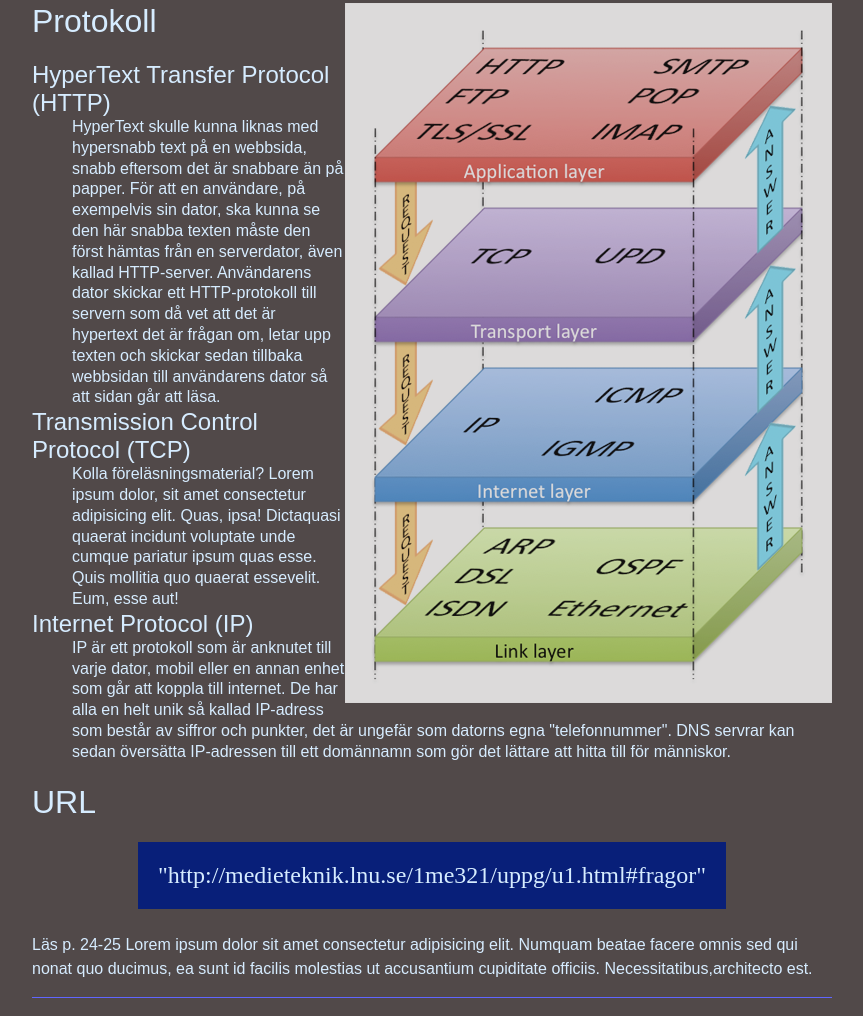
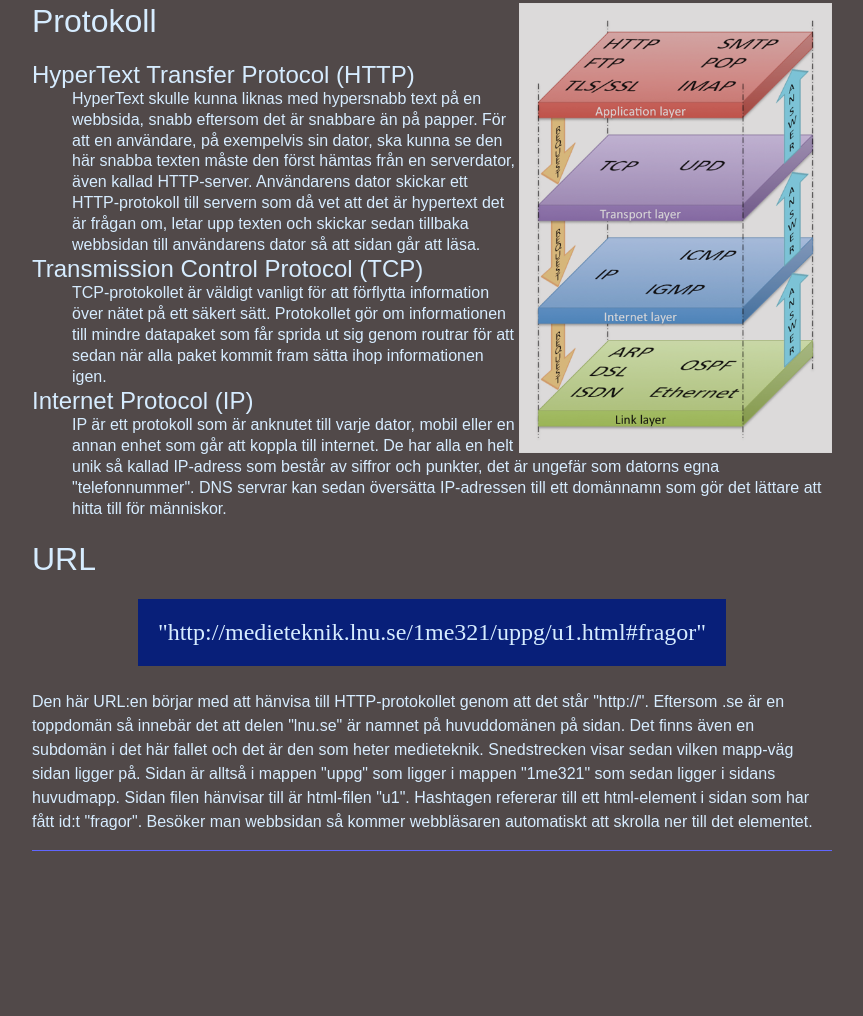
Before and after one commit to pr222/U1, a plain HTML site: page index.html in a window 1280 px wide. Shown: the part 476-1492 px from the top of the page, without its empty margins (208-1071 px from the left). After the commit the page ends 1357 px from the top, so only its background shows below. Drawn offline with Linux system fonts and the light colour scheme.

Commit message:
Add some answers

```diff
--- a/index.html
+++ b/index.html
@@ -23,13 +23,13 @@
             <dt>HyperText Transfer Protocol (HTTP)</dt>
             <dd>HyperText skulle kunna liknas med hypersnabb text på en webbsida, snabb eftersom det är snabbare än på papper. För att en användare, på exempelvis sin dator, ska kunna se den här snabba texten måste den först hämtas från en serverdator, även kallad HTTP-server. Användarens dator skickar ett HTTP-protokoll till servern som då vet att det är hypertext det är frågan om, letar upp texten och skickar sedan tillbaka webbsidan till användarens dator så att sidan går att läsa. </dd>
             <dt>Transmission Control Protocol (TCP)</dt>
-            <dd>Kolla föreläsningsmaterial? Lorem ipsum dolor, sit amet consectetur adipisicing elit. Quas, ipsa! Dictaquasi quaerat incidunt voluptate unde cumque pariatur ipsum quas esse. Quis mollitia quo quaerat essevelit. Eum, esse aut!</dd>
+            <dd>TCP-protokollet är väldigt vanligt för att förflytta information över nätet på ett säkert sätt. Protokollet gör om informationen till mindre datapaket som får sprida ut sig genom routrar för att sedan när alla paket kommit fram sätta ihop informationen igen.</dd>
             <dt>Internet Protocol (IP)</dt>
             <dd>IP är ett protokoll som är anknutet till varje dator, mobil eller en annan enhet som går att koppla till internet. De har alla en helt unik så kallad IP-adress som består av siffror och punkter, det är ungefär som datorns egna &quot;telefonnummer&quot;. DNS servrar kan sedan översätta IP-adressen till ett domännamn som gör det lättare att hitta till för människor.</dd>
         </dl>
         <h1>URL</h1>
         <blockquote>&quot;http://medieteknik.lnu.se/1me321/uppg/u1.html#fragor&quot;</blockquote>
-        <p>Läs p. 24-25 Lorem ipsum dolor sit amet consectetur adipisicing elit. Numquam beatae facere omnis sed qui nonat quo ducimus, ea sunt id facilis molestias ut accusantium cupiditate officiis. Necessitatibus,architecto est.</p>
+        <p>Den här URL:en börjar med att hänvisa till HTTP-protokollet genom att det står "http://". Eftersom .se är en toppdomän så innebär det att delen "lnu.se" är namnet på huvuddomänen på sidan. Det finns även en subdomän i det här fallet och det är den som heter medieteknik. Snedstrecken visar sedan vilken mapp-väg sidan ligger på. Sidan är alltså i mappen "uppg" som ligger i mappen "1me321" som sedan ligger i sidans huvudmapp. Sidan filen hänvisar till är html-filen "u1". Hashtagen refererar till ett html-element i sidan som har fått id:t "fragor". Besöker man webbsidan så kommer webbläsaren automatiskt att skrolla ner till det elementet.</p>
     </main>
     <footer>
 
--- a/style.css
+++ b/style.css
@@ -74,6 +74,7 @@ img.ad {
 
 #protocol img {
     opacity: 80%;
+    max-height: 450px;
     float: right;
 }
 
```
